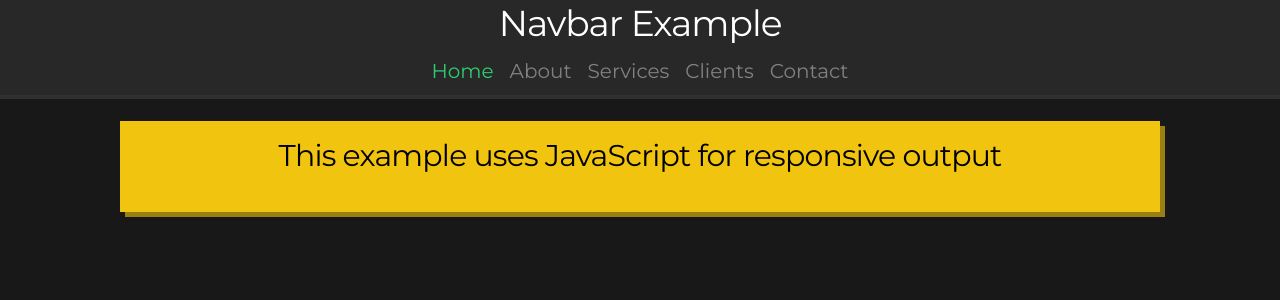
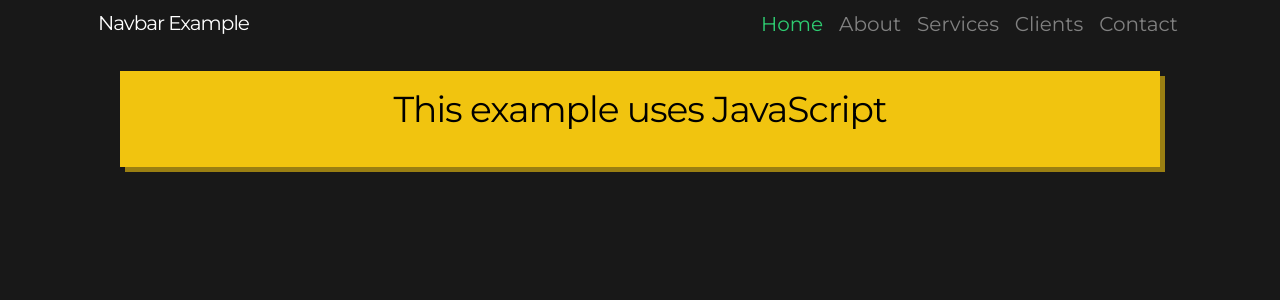
Before and after one commit to AlexFlipnote/Modesta, a Jekyll site: the page built from _pages/examples/navbar.html, in a window 1280 px wide. Shown: the top 300 px of the page. Built offline with Jekyll 4.4.1, drawn with Linux system fonts in a browser that asks for light colours.

Commit message:
Finally done with this shitty navbar

```diff
--- a/_pages/examples/navbar.html
+++ b/_pages/examples/navbar.html
@@ -6,7 +6,7 @@ title: Navbar
 ---
 <script src="../js/navbar.js"></script>
 
-<div id="navbar" class="nav-container">
+<div id="navbar" class="nav-container default">
   <span id="menu-icon"></span>
   <h3 class="nav-title">Navbar Example</h3>
   <div id="navside" class="sidenav">
@@ -20,6 +20,6 @@ title: Navbar
 
 <div class="container">
   <div class="box-container sun-flower no-border-radius">
-    <h4 class="black-text center-text">This example uses JavaScript for responsive output</h4>
+    <h3 class="black-text center-text">This example uses JavaScript</h3>
   </div>
 </div>
--- a/css/modesta.css
+++ b/css/modesta.css
@@ -2802,14 +2802,22 @@ button {
   top: 0;
   width: 100%;
   z-index: 100; }
-  .nav-container.no-side {
-    height: auto; }
-    .nav-container.no-side #menu-icon {
+  .nav-container.default {
+    background: transparent;
+    border-bottom: 0;
+    display: block;
+    height: auto;
+    margin: 0 auto;
+    max-width: 1100px; }
+    .nav-container.default #menu-icon {
       display: none; }
-    .nav-container.no-side .nav-title {
+    .nav-container.default .nav-title {
       float: left;
-      justify-content: flex-start; }
-    .nav-container.no-side .sidenav {
+      font-size: 20px;
+      margin-left: .4em;
+      padding: .5em 0;
+      text-align: left; }
+    .nav-container.default .sidenav {
       transform: none;
       -webkit-transform: none;
       -ms-transform: none;
@@ -2817,11 +2825,13 @@ button {
       -o-transform: none;
       background-color: transparent;
       height: auto;
+      margin-right: .4em;
       position: relative;
+      text-align: right;
       width: auto; }
-      .nav-container.no-side .sidenav .current {
+      .nav-container.default .sidenav .current {
         color: #2ecc71; }
-      .nav-container.no-side .sidenav a {
+      .nav-container.default .sidenav a {
         transition: 0.3s;
         -webkit-transition: 0.3s;
         -ms-transition: 0.3s;
@@ -2833,13 +2843,9 @@ button {
         margin: 0 .3em;
         padding: .4em 0;
         text-decoration: none; }
-        .nav-container.no-side .sidenav a:hover {
+        .nav-container.default .sidenav a:hover {
           color: #f1f1f1;
           transform: none; }
-  .nav-container.no-nav {
-    background: transparent;
-    border-bottom: 0;
-    position: absolute; }
   .nav-container #menu-icon {
     background: #4c8fec url("images/menu-icon.png") center;
     cursor: pointer;
@@ -3343,10 +3349,18 @@ button {
         content: attr(data-label);
         float: left;
         font-weight: bold;
-        text-transform: uppercase; }
-
-  .nav-container .sidenav {
-    text-align: center; } }
+        text-transform: uppercase; } }
+@media screen and (max-width: 650px) {
+  .nav-container.default {
+    display: flex; }
+    .nav-container.default .nav-title {
+      margin-left: 0;
+      padding: 0;
+      text-align: center; }
+    .nav-container.default .sidenav {
+      margin-right: 0;
+      padding: 0;
+      text-align: center; } }
 @media (max-width: 550px) {
   .workcard-container .card, .workcard-container .card img, .workcard-container .card .overlay, .workcard-container .card .overlay .text {
     height: auto;
--- a/js/navbar.js
+++ b/js/navbar.js
@@ -1,23 +1,24 @@
 function checkSizeNavbar(navbar, navside) {
   if (window.innerWidth < 650) {
     navside.style.transform = "translateX(-250px)";
-    navbar.classList.remove("no-side");
+    navbar.classList.remove("default");
   } else {
     navside.style.transform = "translateX(0)";
-    navbar.classList.add("no-side");
+    navbar.classList.add("default");
   }
 }
 
 document.addEventListener("DOMContentLoaded", function () {
   var navbar = document.getElementById('navbar');
   var navside = document.getElementById('navside');
+  var menuicon = document.getElementById("menu-icon");
 
   document.getElementById("menu-icon").onclick = function() {
     navside.style.transform = "translateX(0)";
   }
 
   document.addEventListener("click", function(event) {
-    if (document.getElementsByClassName("no-side").length == 0) {
+    if (window.getComputedStyle(menuicon).display == "block") {
       if (event.target.closest(".nav-container")) return;
       navside.style.transform = "translateX(-250px)";
     }
```
Also changed, not shown: _pages/docs/navbar.md (+3 -3 lines), scss/components/_navbar.scss (+12 -8 lines), scss/components/_responsive.scss (+16 -2 lines).
